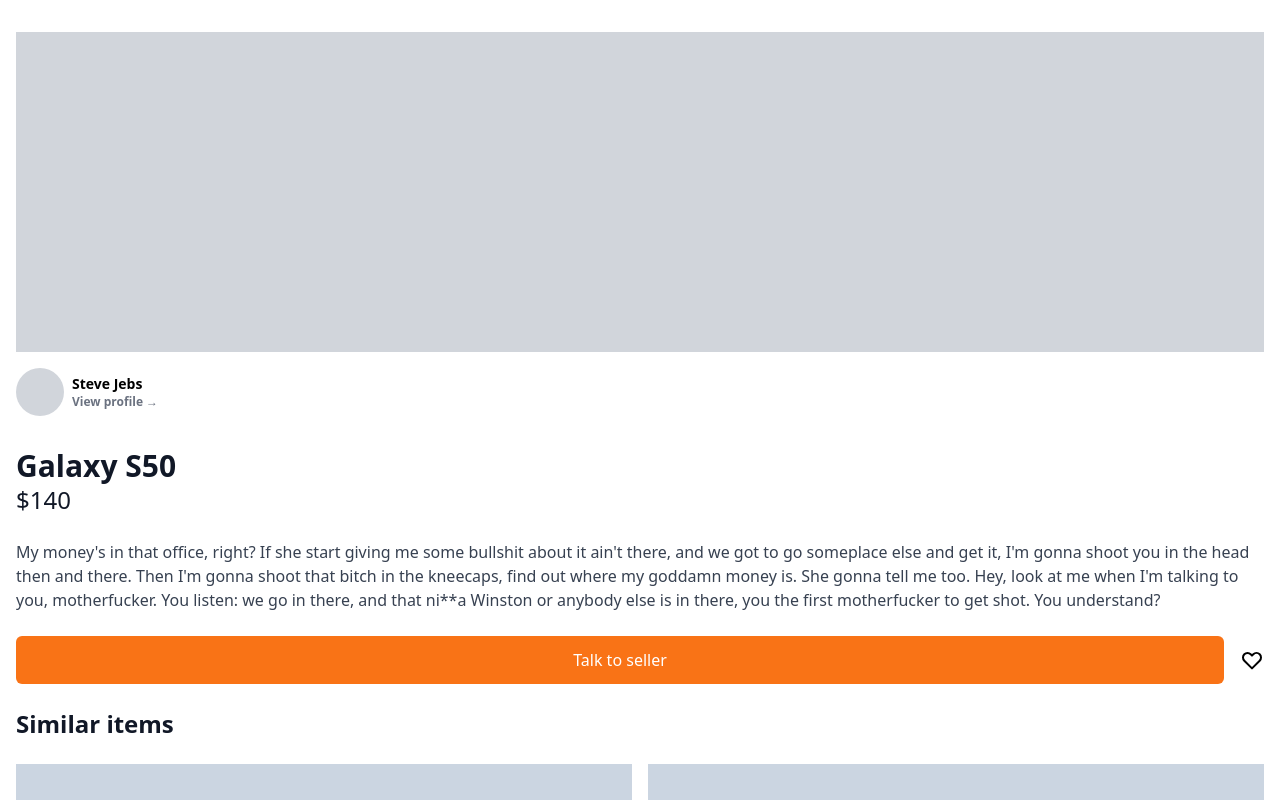
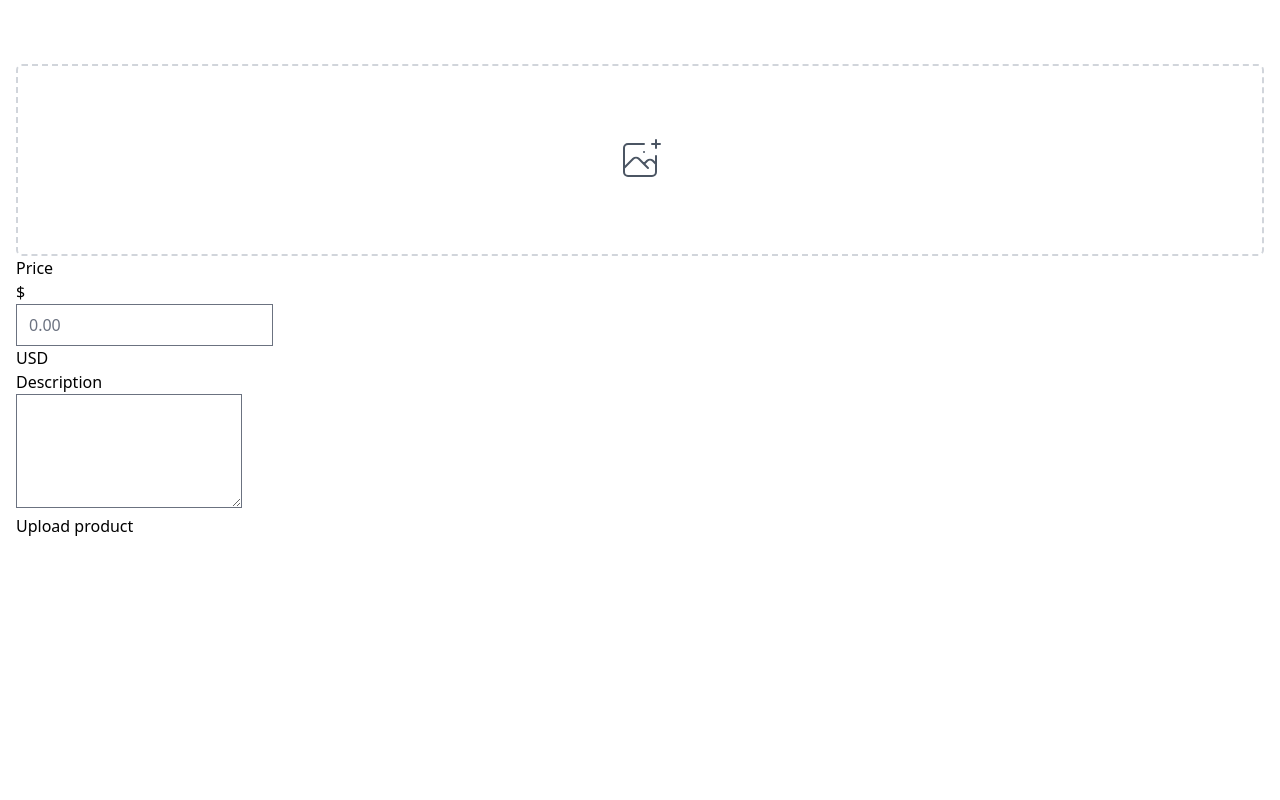
Before and after one commit to joooonis/carrot-market, a Next.js app: page /items/upload in a window 1280 px wide. Shown: the top 800 px of the page. Built offline with nearby package versions, Linux system fonts and the light colour scheme.

Commit message:
design : file upload input 못생긴 file input을 label 안에 넣고 hidden 속성으로 숨기고 label을 꾸며줍시다.

```diff
--- /dev/null
+++ b/pages/items/upload.tsx
@@ -0,0 +1,48 @@
+import type { NextPage } from 'next';
+
+const Upload: NextPage = () => {
+  return (
+    <div className="px-4 py-16">
+      <div>
+        <label className="w-full cursor-pointer transition text-gray-600 hover:border-orange-500 hover:text-orange-500 flex items-center justify-center border-2 border-dashed border-gray-300 h-48 rounded-md">
+          <svg
+            className="h-12 w-12"
+            stroke="currentColor"
+            fill="none"
+            viewBox="0 0 48 48"
+            aria-hidden="true"
+          >
+            <path
+              d="M28 8H12a4 4 0 00-4 4v20m32-12v8m0 0v8a4 4 0 01-4 4H12a4 4 0 01-4-4v-4m32-4l-3.172-3.172a4 4 0 00-5.656 0L28 28M8 32l9.172-9.172a4 4 0 015.656 0L28 28m0 0l4 4m4-24h8m-4-4v8m-12 4h.02"
+              strokeWidth={2}
+              strokeLinecap="round"
+              strokeLinejoin="round"
+            />
+          </svg>
+          <input className="hidden" type="file" />
+        </label>
+      </div>
+      <div>
+        <label>Price</label>
+        <div>
+          <div>
+            <span>$</span>
+          </div>
+          <input type="text" placeholder="0.00" />
+          <div>
+            <span>USD</span>
+          </div>
+        </div>
+      </div>
+      <div>
+        <label>Description</label>
+        <div>
+          <textarea rows={4} />
+        </div>
+      </div>
+      <button>Upload product</button>
+    </div>
+  );
+};
+
+export default Upload;
```
